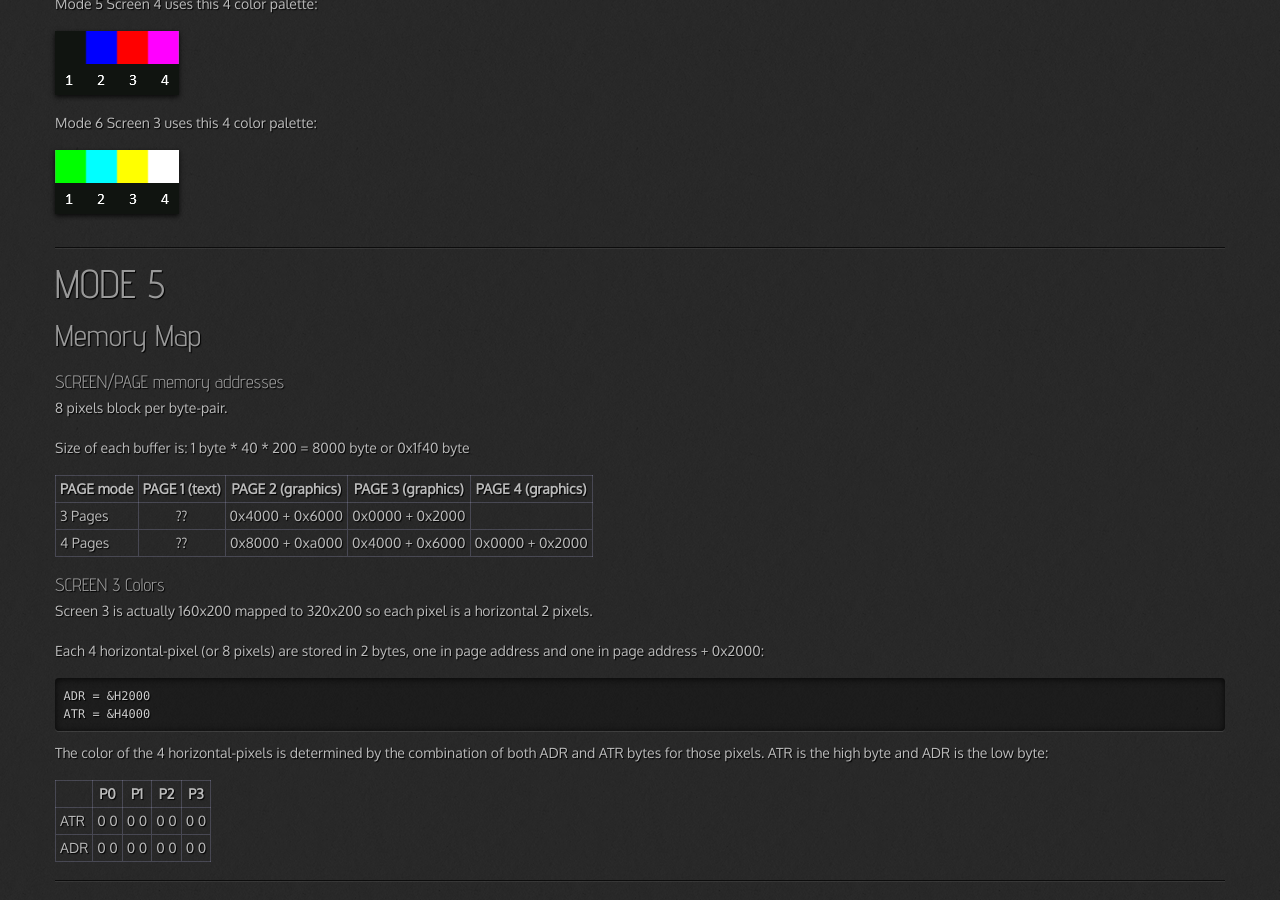
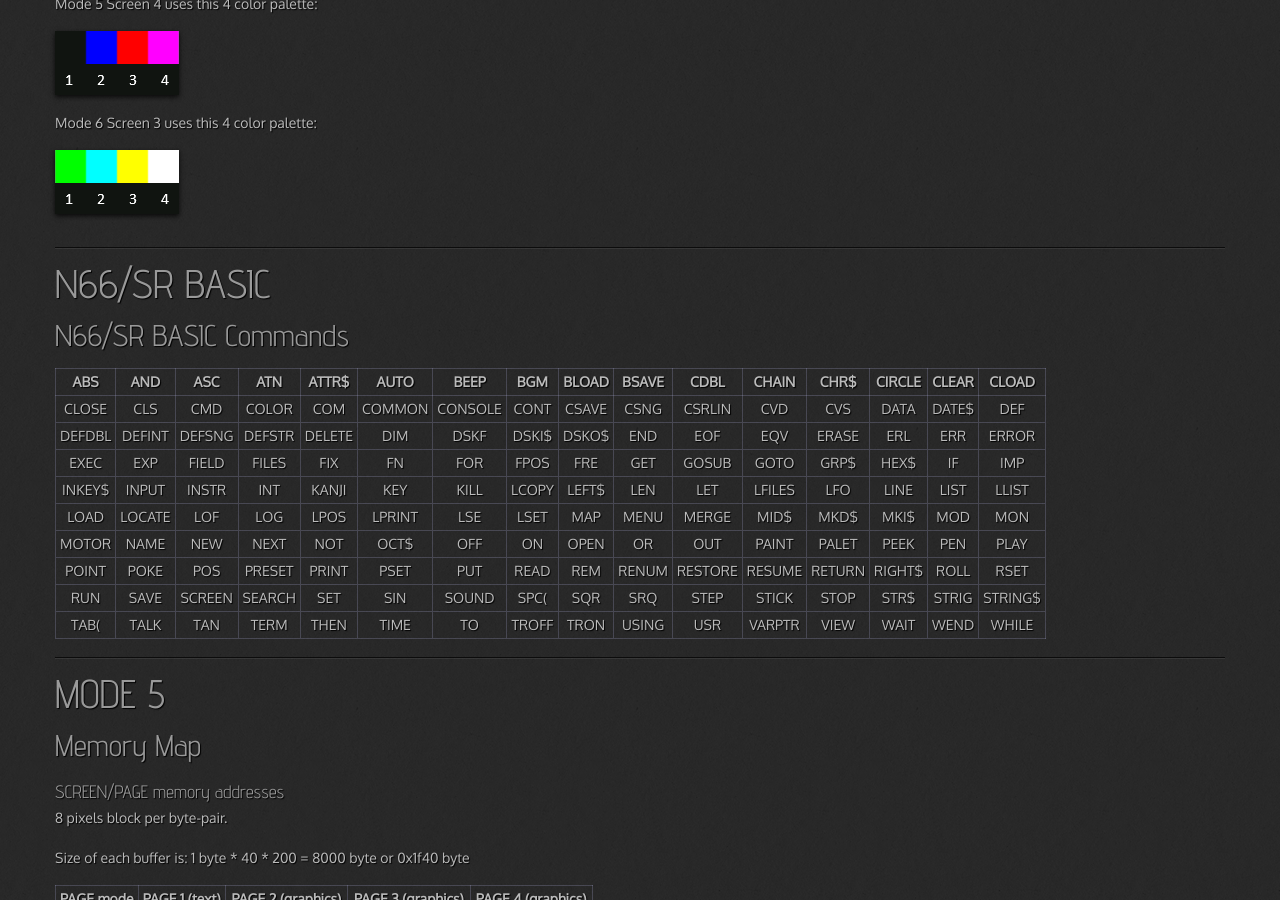
Before and after one commit to Salwan/salwan.github.io, a Jekyll site: the page built from pages/pc6002.md, in a window 1280 px wide and 900 px high, scrolled down 874 px. Built offline with Jekyll 4.4.1, drawn with Linux system fonts in a browser that asks for light colours; nearby versions of some CDN libraries.

Commit message:
Added BASIC instructions table

```diff
--- a/pages/pc6002.md
+++ b/pages/pc6002.md
@@ -17,6 +17,7 @@ Work in Progress
 {: #general}
 
 ## Color Palette
+{: #colorPalette}
 
 The PC-60 and for Mode 5 (text and screen 3) and Mode 6 (text and screen 2), full 16-color screen modes use this palette:
 
@@ -48,6 +49,25 @@ Mode 5 Screen 4 uses this 4 color palette:
 Mode 6 Screen 3 uses this 4 color palette:
 
 ![colorpalette_m6s3]
+
+--------------------------
+
+# N66/SR BASIC
+{: #basic}
+
+## N66/SR BASIC Commands
+
+**ABS**|**AND**|**ASC**|**ATN**|**ATTR$**|**AUTO**|**BEEP**|**BGM**|**BLOAD**|**BSAVE**|**CDBL**|**CHAIN**|**CHR$**|**CIRCLE**|**CLEAR**|**CLOAD**
+:-----:|:-----:|:-----:|:-----:|:-----:|:-----:|:-----:|:-----:|:-----:|:-----:|:-----:|:-----:|:-----:|:-----:|:-----:|:-----:
+CLOSE|CLS|CMD|COLOR|COM|COMMON|CONSOLE|CONT|CSAVE|CSNG|CSRLIN|CVD|CVS|DATA|DATE$|DEF
+DEFDBL|DEFINT|DEFSNG|DEFSTR|DELETE|DIM|DSKF|DSKI$|DSKO$|END|EOF|EQV|ERASE|ERL|ERR|ERROR
+EXEC|EXP|FIELD|FILES|FIX|FN|FOR|FPOS|FRE|GET|GOSUB|GOTO|GRP$|HEX$|IF|IMP
+INKEY$|INPUT|INSTR|INT|KANJI|KEY|KILL|LCOPY|LEFT$|LEN|LET|LFILES|LFO|LINE|LIST|LLIST
+LOAD|LOCATE|LOF|LOG|LPOS|LPRINT|LSE|LSET|MAP|MENU|MERGE|MID$|MKD$|MKI$|MOD|MON
+MOTOR|NAME|NEW|NEXT|NOT|OCT$|OFF|ON|OPEN|OR|OUT|PAINT|PALET|PEEK|PEN|PLAY
+POINT|POKE|POS|PRESET|PRINT|PSET|PUT|READ|REM|RENUM|RESTORE|RESUME|RETURN|RIGHT$|ROLL|RSET
+RUN|SAVE|SCREEN|SEARCH|SET|SIN|SOUND|SPC(|SQR|SRQ|STEP|STICK|STOP|STR$|STRIG|STRING$
+TAB(|TALK|TAN|TERM|THEN|TIME|TO|TROFF|TRON|USING|USR|VARPTR|VIEW|WAIT|WEND|WHILE
 
 --------------------------
 
```
